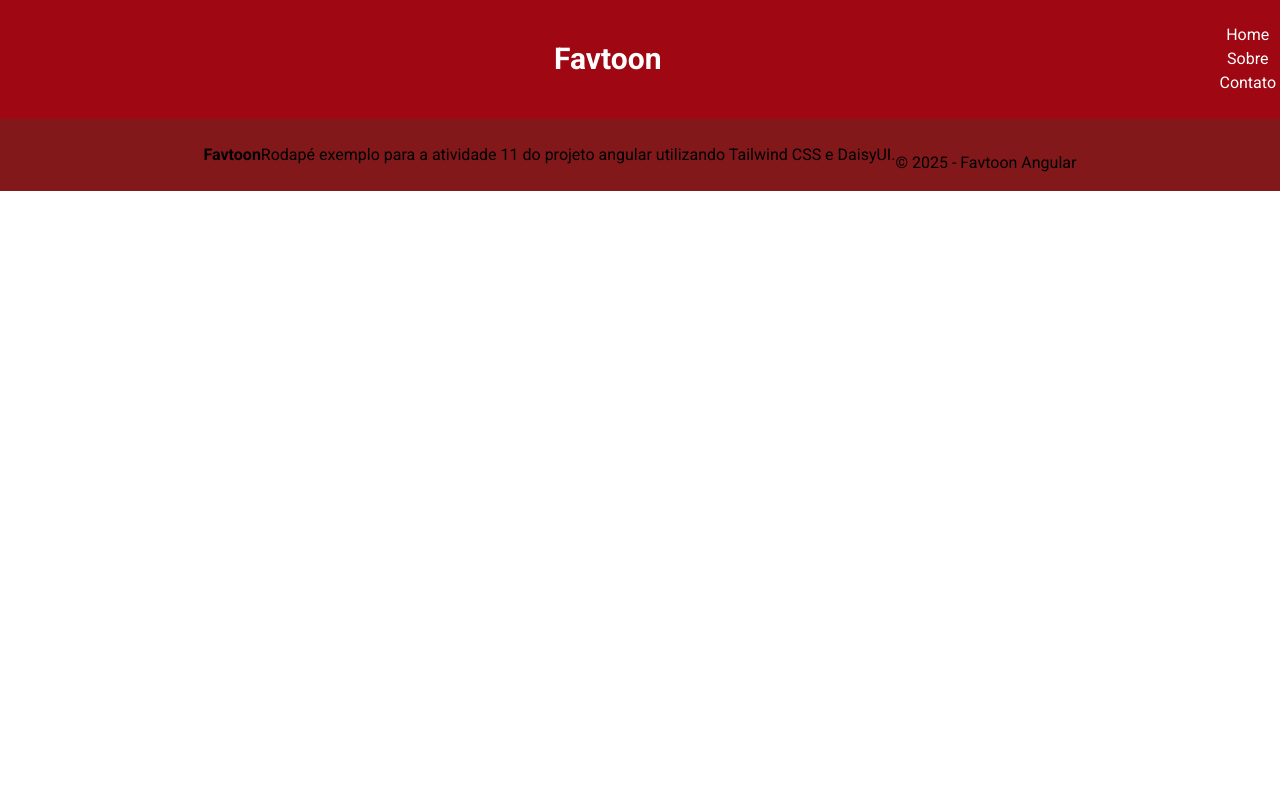
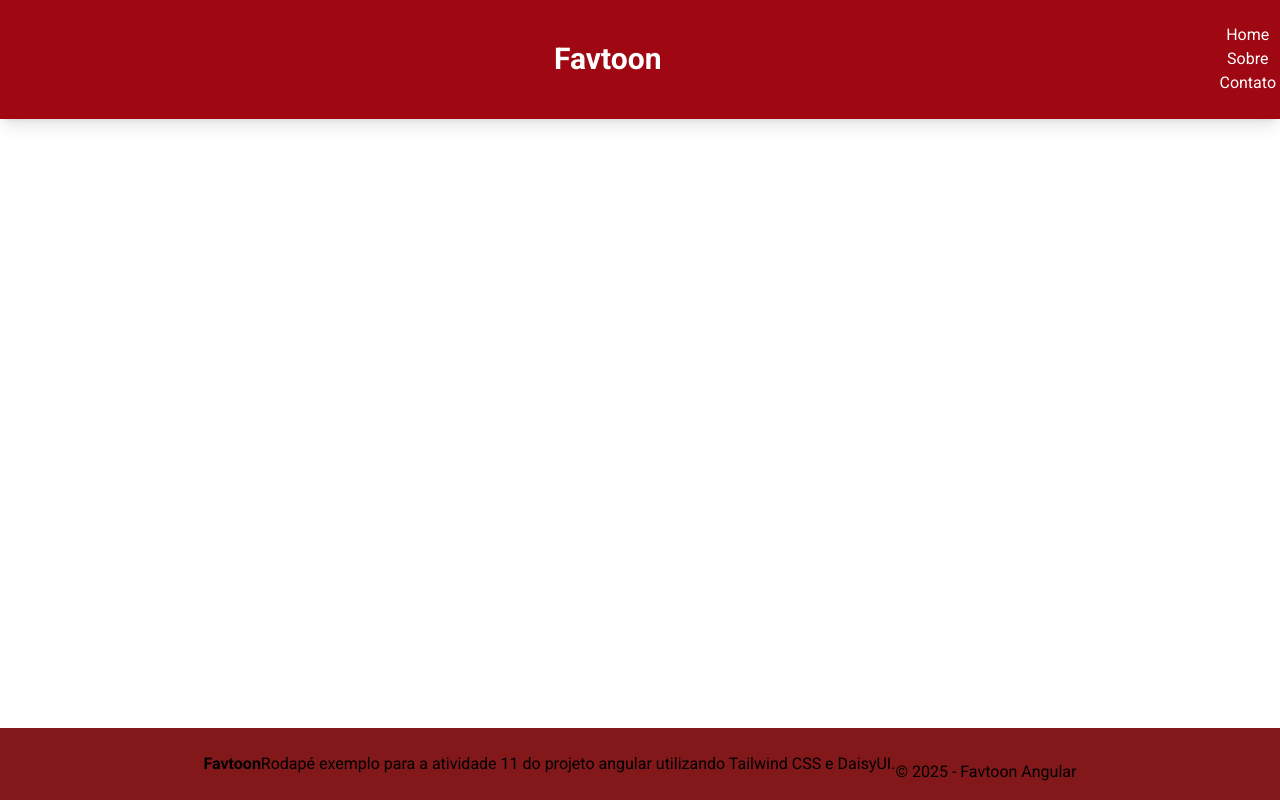
Before and after one commit to williancordeiro/favtoon-angular, an Angular app: page /act11 in a window 1280 px wide. Built offline with nearby package versions, Linux system fonts and the light colour scheme.

Commit message:
finalizado corrigido main bugado

```diff
--- a/src/app/atividade11/index11/index11.component.css
+++ b/src/app/atividade11/index11/index11.component.css
@@ -1,3 +1,9 @@
+:host {
+    display: flex;
+    min-height: 100vh;
+    flex-direction: column;
+}
+
 main {
     flex: 1 0 auto;
 }
```
